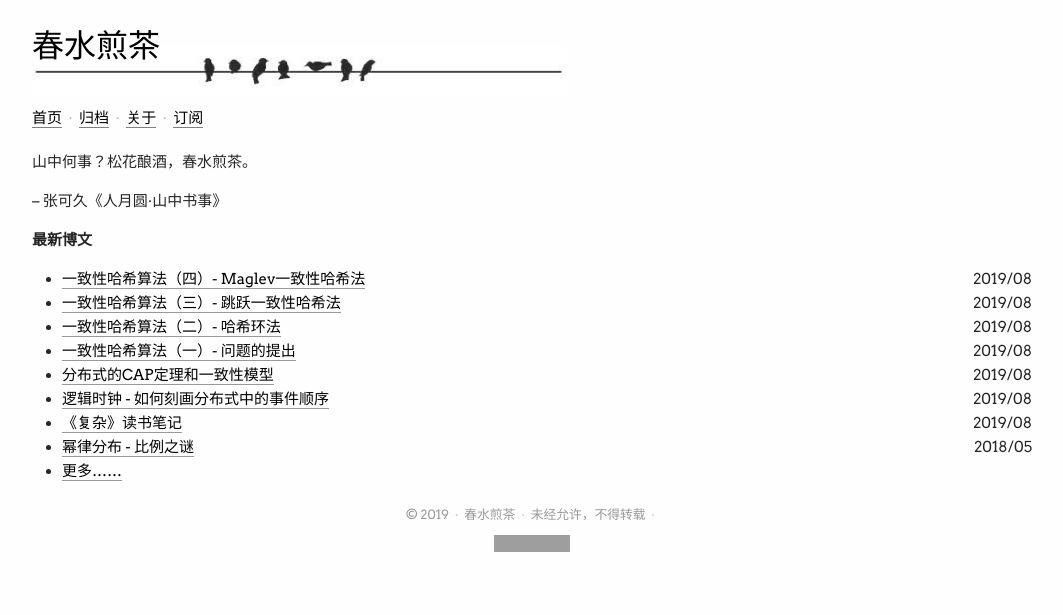
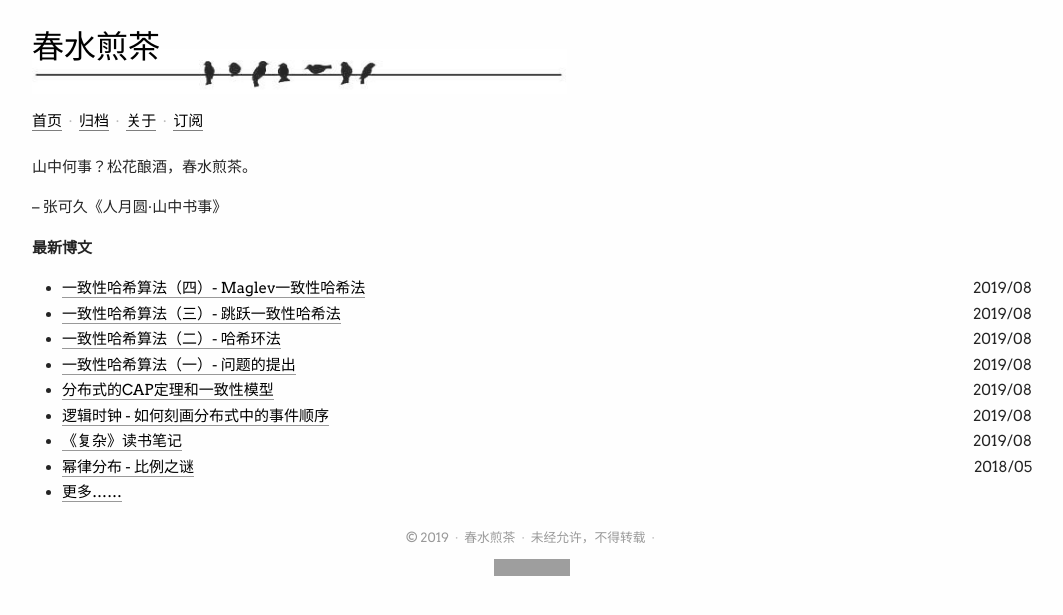
Before and after one commit to gfphoto/writings.sh, a Jekyll site: the page built from index.md, in a window 1280 px wide. Shown: the top 615 px of the page, without its empty margins (108-1171 px from the left). Built offline with Jekyll 4.4.1, drawn with Linux system fonts in a browser that asks for light colours; some web fonts are replaced; grey boxes are pictures that could not be loaded.

Commit message:
Use  line-height 1.7

```diff
--- a/assets/src/css/style.css
+++ b/assets/src/css/style.css
@@ -84,7 +84,7 @@ body {
   margin: 20px auto;
 	font-family: 'Arvo', -apple-system, BlinkMacSystemFont, Helvetica Neue, PingFang SC, sans-serif;
   font-size: 15px;
-  line-height: 1.6;
+  line-height: 1.7;
   color: rgba(0,0,0,0.86);
   font-weight: normal;
   font-variant: normal;
```
Also changed, not shown: assets/css/style.min.css.
